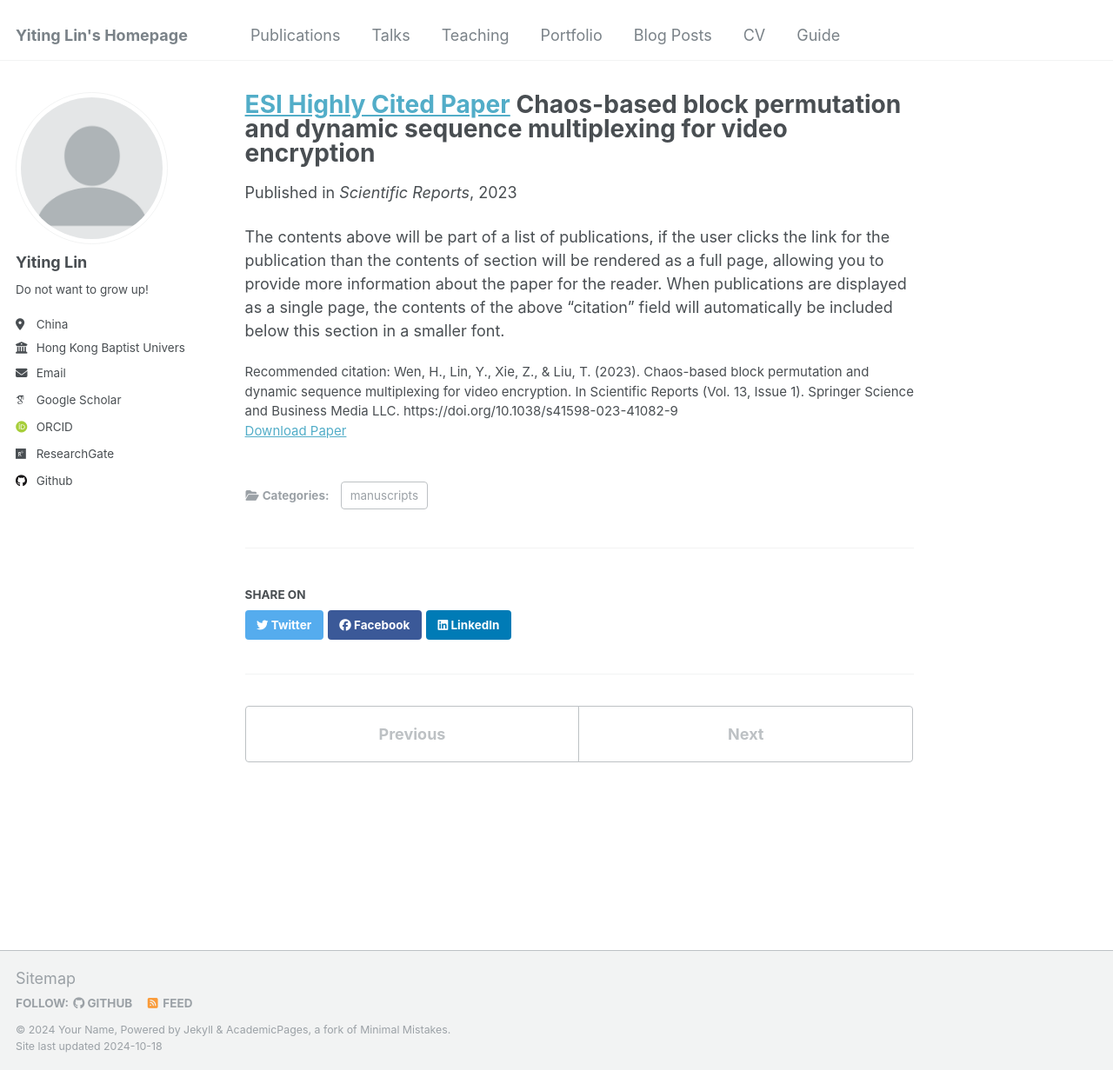
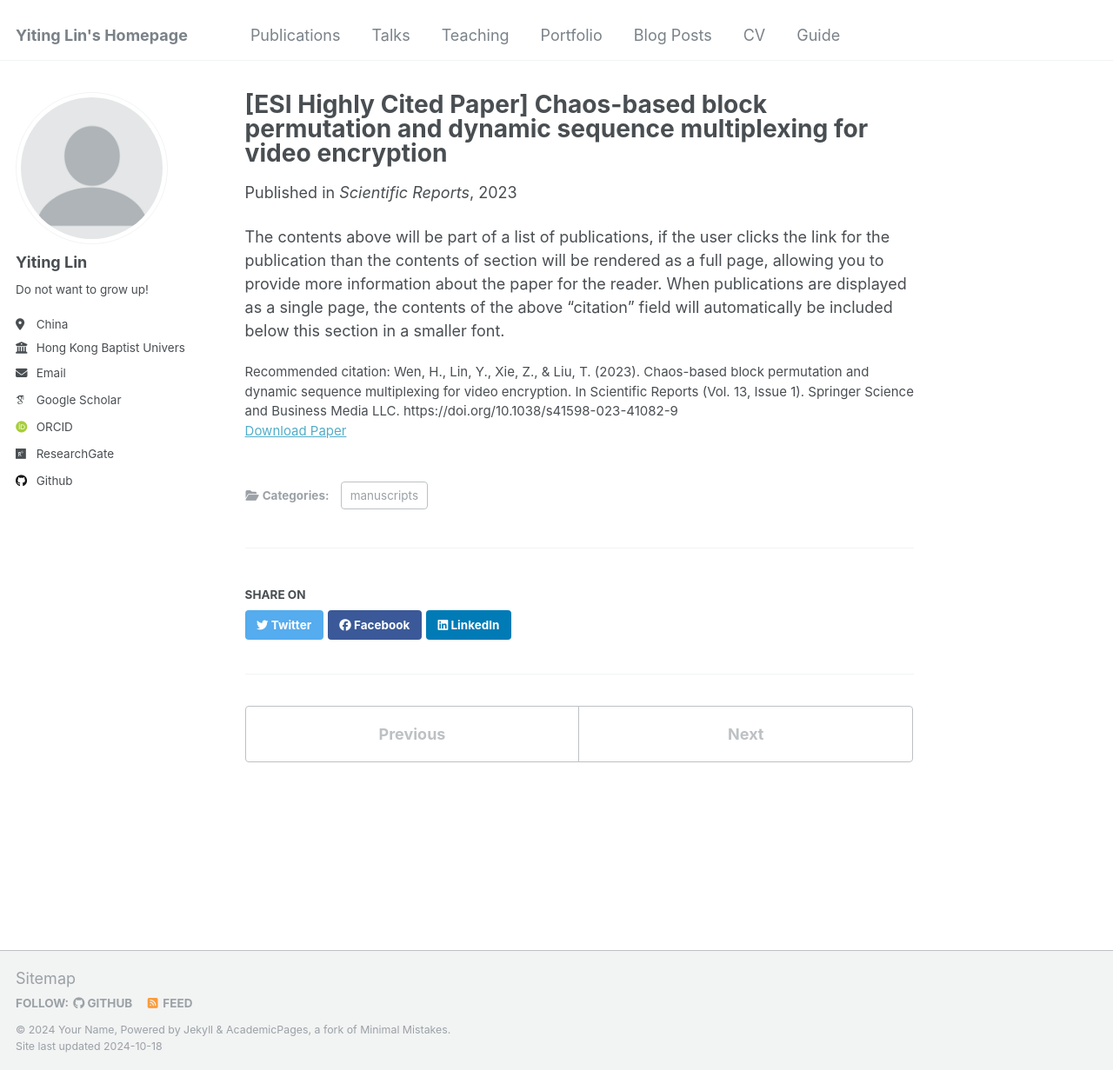
Before and after one commit to DoNotWantToGrowUp/donotwanttogrowup.github.io, a Jekyll site: the page built from _publications/Chaos-based block permutation and dynamic sequence multiplexing for video encryption.md, in a window 1280 px wide and 1231 px high. Shown: the whole window at 87% size. Built offline with Jekyll 4.4.1, drawn with Linux system fonts in a browser that asks for light colours; some web fonts are replaced; part of the change alters nothing that is shown.

```diff
--- a/_publications/Chaos-based block permutation and dynamic sequence multiplexing for video encryption.md
+++ b/_publications/Chaos-based block permutation and dynamic sequence multiplexing for video encryption.md
@@ -1,5 +1,5 @@
 ---
-title: "[ESI Highly Cited Paper](https://doi.org/10.1038/s41598-023-41082-9) Chaos-based block permutation and dynamic sequence multiplexing for video encryption"
+title: "[ESI Highly Cited Paper] Chaos-based block permutation and dynamic sequence multiplexing for video encryption"
 collection: publications
 category: manuscripts
 permalink: /publication/Chaos-based block permutation and dynamic sequence multiplexing for video encryption
```
